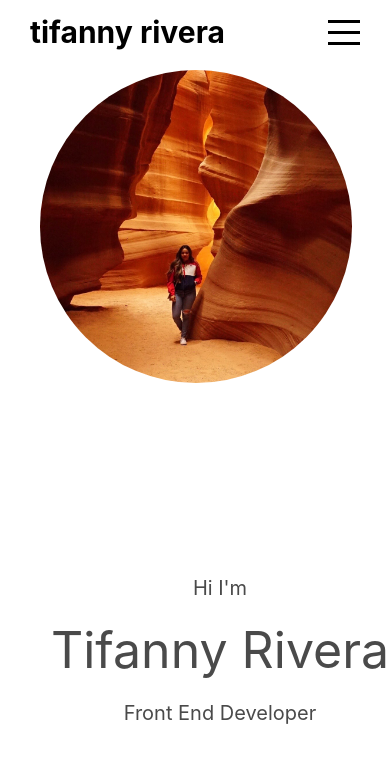
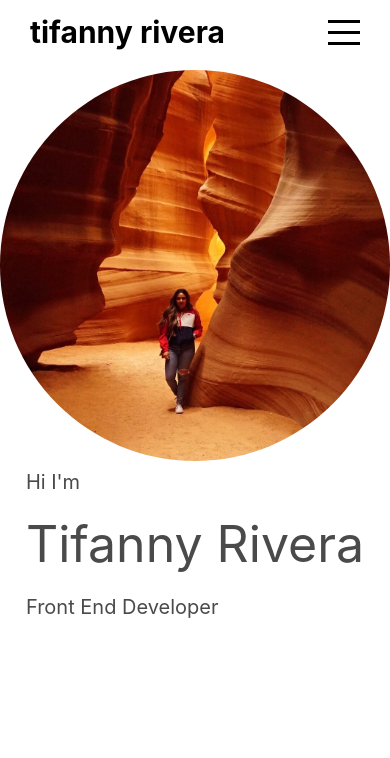
Before and after one commit to trivera777/TifannyRiveraPortfolio, a React (Create React App) app: page / in a window 390 px wide. Shown: the top 758 px of the page. Built offline with nearby package versions, Linux system fonts and the light colour scheme.

Commit message:
working intro page responsiveness

```diff
--- a/src/components/Intro/intro.scss
+++ b/src/components/Intro/intro.scss
@@ -12,10 +12,6 @@
   .left {
     flex: 0.5;
 
-    @include mobile {
-      align-items: flex-start;
-    }
-
     img {
       border-radius: 50%;
       margin-left: 40px;
@@ -23,29 +19,19 @@
 
       @include mobile {
         height: 100%;
-        width: 80vw;
+        margin: 0;
       }
     }
   }
 
   .right {
     flex: 0.5;
-    background-color: #fff;
-    margin-left: 50px;
-
-
 
     .wrapper {
-      width: 100%;
-      height: 100%;
-      padding-left: 50px;
-      display: flex;
-      flex-direction: column;
       justify-content: center;
 
       @include mobile {
-        padding-left: 0;
-        align-items: center;
+        justify-content: center;
       }
 
       h1 {
@@ -80,7 +66,7 @@
           animation: arrowBlink 2s infinite;
 
           @include mobile {
-           display: none;
+            display: none;
           }
         }
 
```
